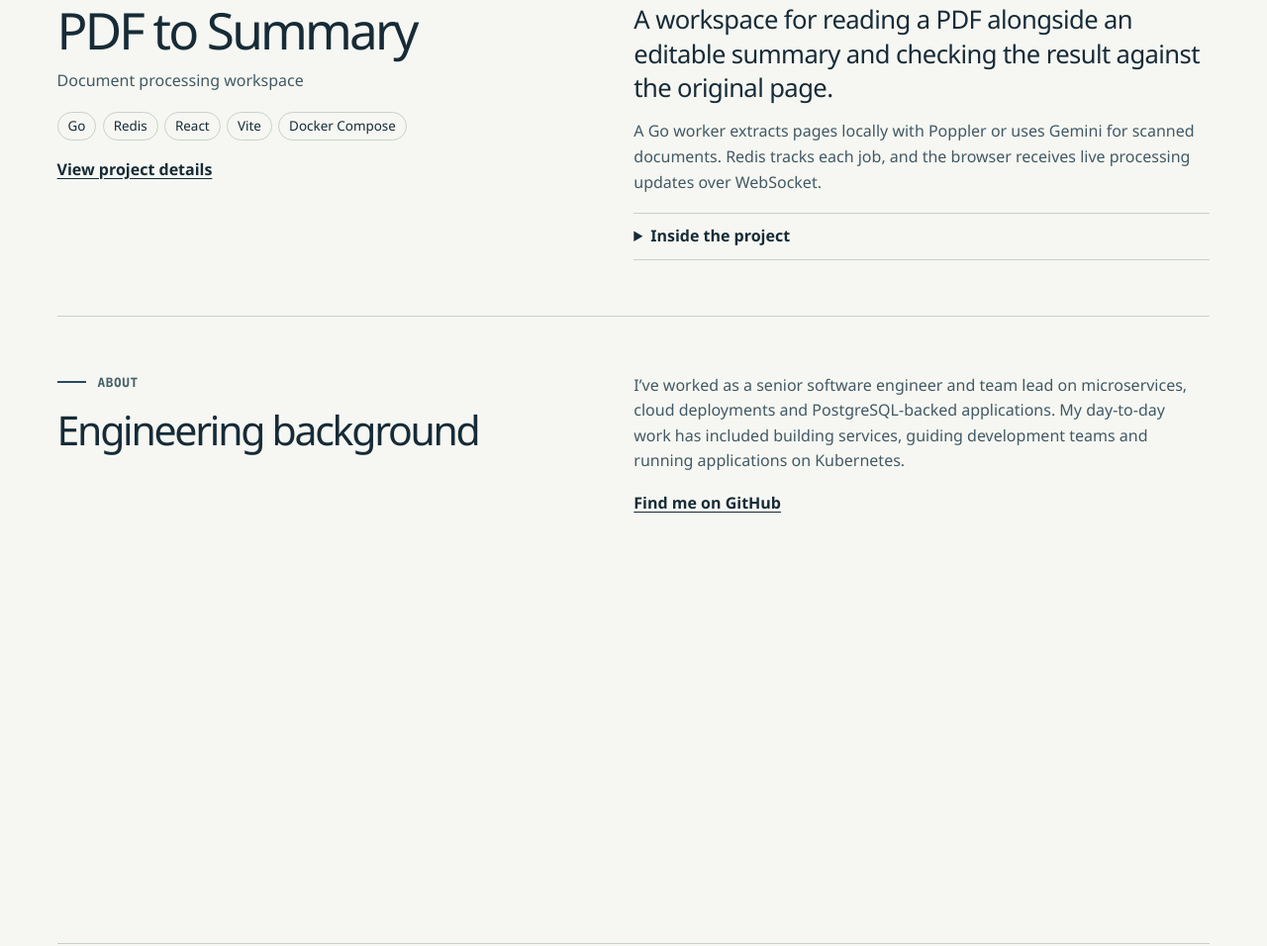
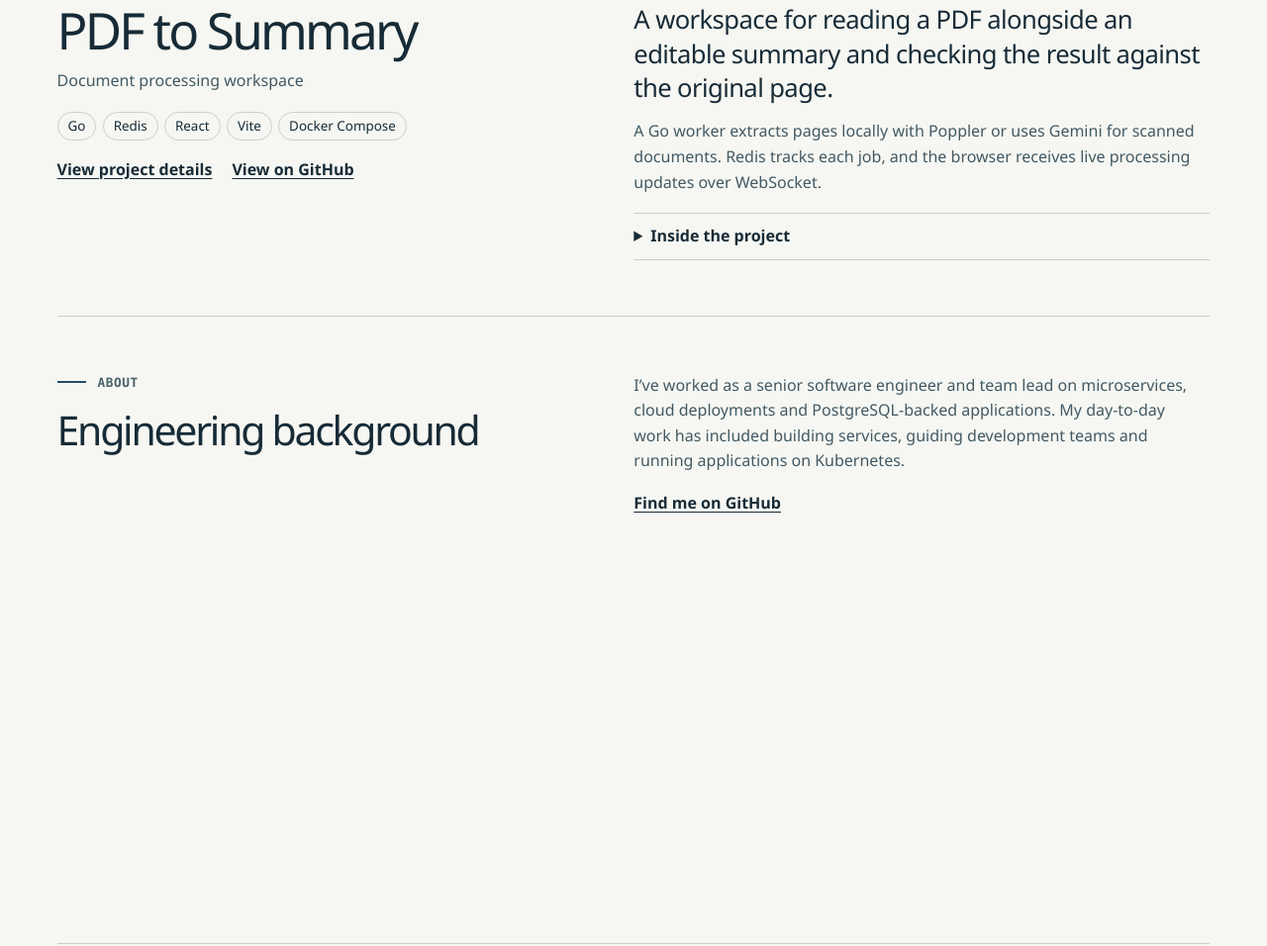
Before and after one commit to tomaszgieszczyk/tomaszgieszczyk.github.io, a plain HTML site: page index.html in a window 1280 px wide. Shown: the part 824-1780 px from the top of the page at 99% size. Drawn offline with Linux system fonts and the light colour scheme.

Commit message:
Add a GitHub link beside the project details and open both in new tabs

```diff
--- a/index.html
+++ b/index.html
@@ -47,7 +47,10 @@
         <div class="project-grid">
           <div><h2 id="work-title">PDF to Summary</h2><p class="category">Document processing workspace</p>
             <ul class="tech" aria-label="Technologies"><li>Go</li><li>Redis</li><li>React</li><li>Vite</li><li>Docker Compose</li></ul>
-            <a class="text-link" href="/projects/pdf-to-summary/">View project details</a>
+            <div class="project-links">
+              <a class="text-link" href="/projects/pdf-to-summary/" target="_blank" rel="noopener" aria-label="View project details (opens in a new tab)">View project details</a>
+              <a class="text-link" href="https://github.com/tomaszgieszczyk/tomaszgieszczyk.github.io/blob/main/projects/pdf-to-summary/README.md" target="_blank" rel="noopener" aria-label="View the project README on GitHub (opens in a new tab)">View on GitHub</a>
+            </div>
           </div>
           <div class="description">
             <p class="lead">A workspace for reading a PDF alongside an editable summary and checking the result against the original page.</p>
--- a/portfolio.css
+++ b/portfolio.css
@@ -86,6 +86,8 @@ dd {color:var(--quiet)}
 .about h2 {margin-top:1rem;font-size:clamp(1.85rem,3.2vw,3rem)}
 .about {min-height:calc(100svh - var(--header-height) - 5rem);align-content:start}
 .text-link {display:inline-block;margin-top:1.05rem;text-underline-offset:.2em}
+.project-links {display:flex;flex-wrap:wrap;gap:.5rem 1.25rem;margin-top:1.05rem}
+.project-links .text-link {margin-top:0}
 footer {justify-content:space-between;padding:1.15rem 0 1.6rem;border-top:1px solid var(--line);font-size:.88rem;color:var(--quiet)}
 @media(max-width:760px) {
  .intro,.project-grid,.about {grid-template-columns:1fr;gap:1.7rem}
```
